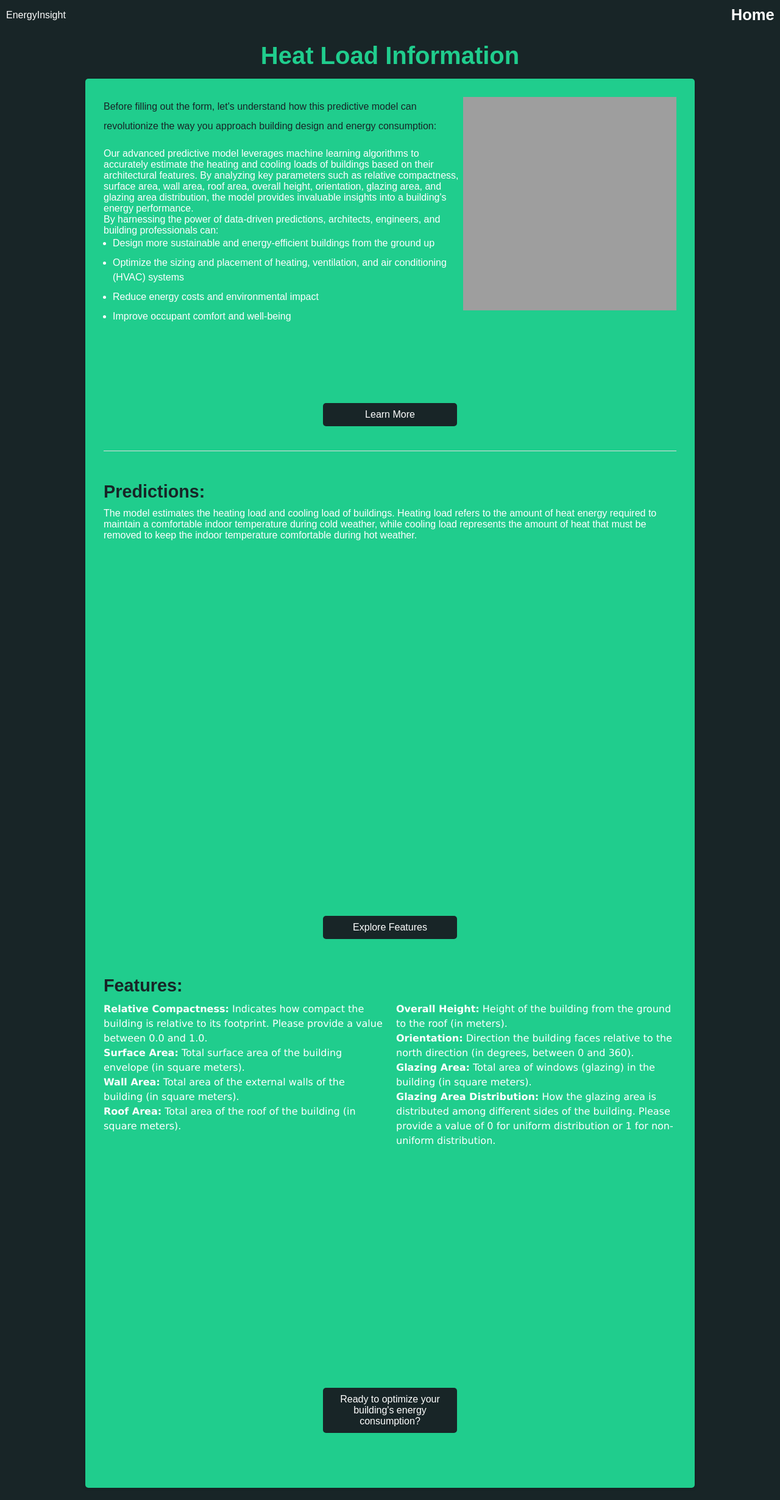
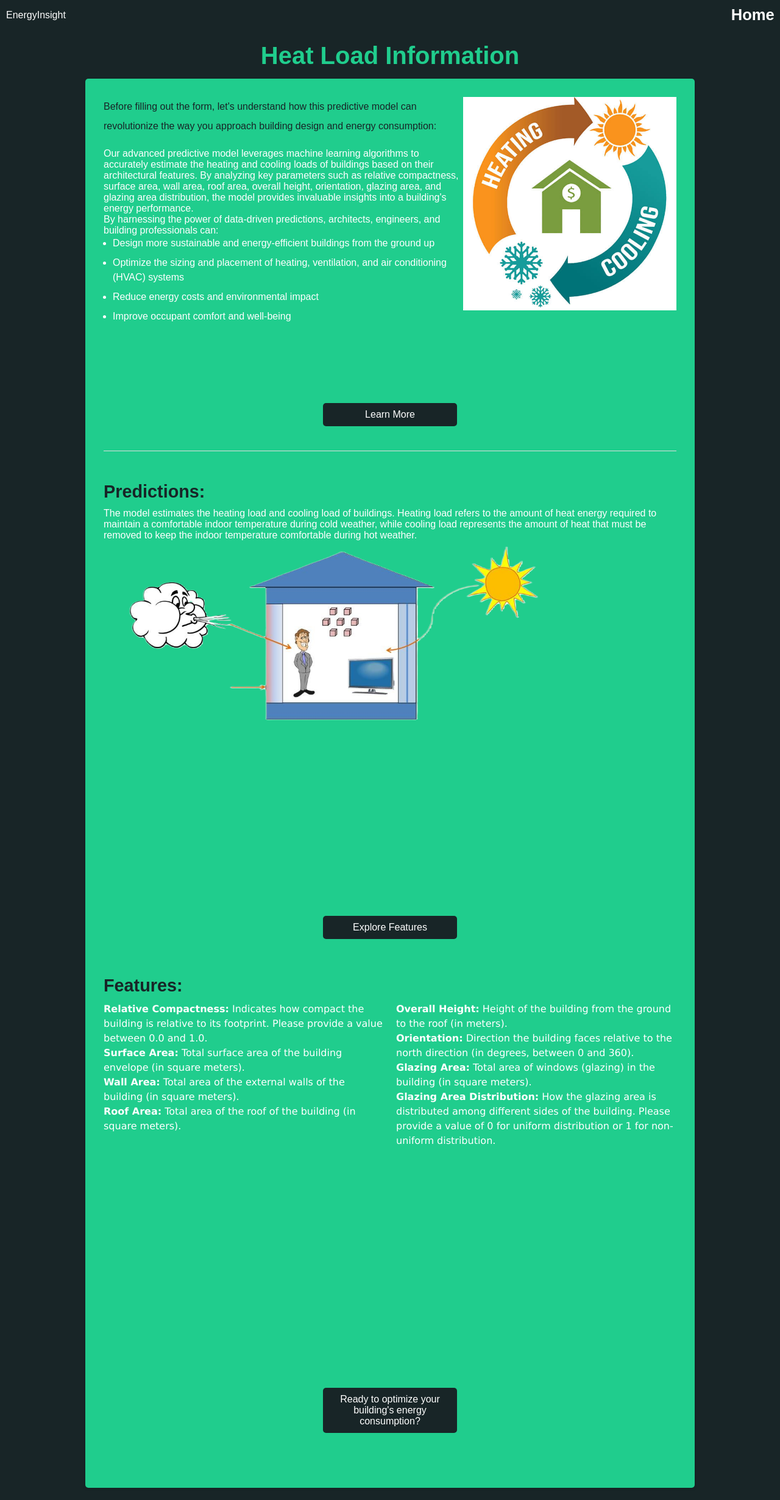
Before and after one commit to ishubhgupta/Energy-Insight, a PHP site: page /heatloadinfo.php in a window 1280 px wide. Shown: the whole page at 61% size. Run offline with PHP 8.4, Linux system fonts and the light colour scheme; grey boxes are pictures that could not be loaded.

Commit message:
updates im images

```diff
--- a/css/appliancesinfo.css
+++ b/css/appliancesinfo.css
@@ -118,6 +118,12 @@ section {
     width: 300px;
     height: 300px;
 }
+.prediction-image{
+    width: 700px;
+    height: 300px;
+    position: relative;
+    left: 40px;
+}
 .intro-image {
     height: 350px;
     width: 350px;
--- a/heatloadinfo.php
+++ b/heatloadinfo.php
@@ -40,7 +40,7 @@
                 </div>
 
                 <div class="intro-image-div">
-                    <img class="intro-image"src="asset/pexels-bakr-magrabi-3385615.jpg" alt="Image">
+                    <img class="intro-image"src="asset/common-hvac-questions-2.jpg" alt="Image">
                 </div>
                 <!-- Button to scroll to Prediction Info -->
                 <a href="#prediction-info" class="scroll-btn">Learn More</a>
@@ -50,6 +50,9 @@
                 <h2>Predictions:</h2>
                 <p class="prediction-info">The model estimates the heating load and cooling load of buildings. Heating load refers to the amount of heat energy required to maintain a comfortable indoor temperature during cold weather, while cooling load represents the amount of heat that must be removed to keep the indoor temperature comfortable during hot weather.</p>
                 <!-- Button to scroll to Features -->
+                <div class="pre-image-div">
+                    <img class="prediction-image"src="asset/heatloadimage.png" alt="Image">
+                </div>
                 <a href="#features" class="scroll-btn">Explore Features</a>
             </div>
 
--- a/index.php
+++ b/index.php
@@ -53,7 +53,7 @@
 
         <div class="about-us">
             <p>Heating and cooling loads significantly impact the energy efficiency of buildings, presenting a critical challenge in sustainable construction and operation. Addressing the optimal management of these loads is essential to minimize energy consumption, reduce greenhouse gas emissions, and enhance overall building performance.</p>
-            <img src="asset\contact-index.jpg" alt="">
+            <img src="asset\load-calculation-factors-cooling-2.jpg" alt="">
         </div>
     </div>
 
```
Also changed, not shown: asset/common-hvac-questions-2.jpg (added), asset/heatloadimage.png (added), asset/load-calculation-factors-cooling-2.jpg (added), 1 other file.
